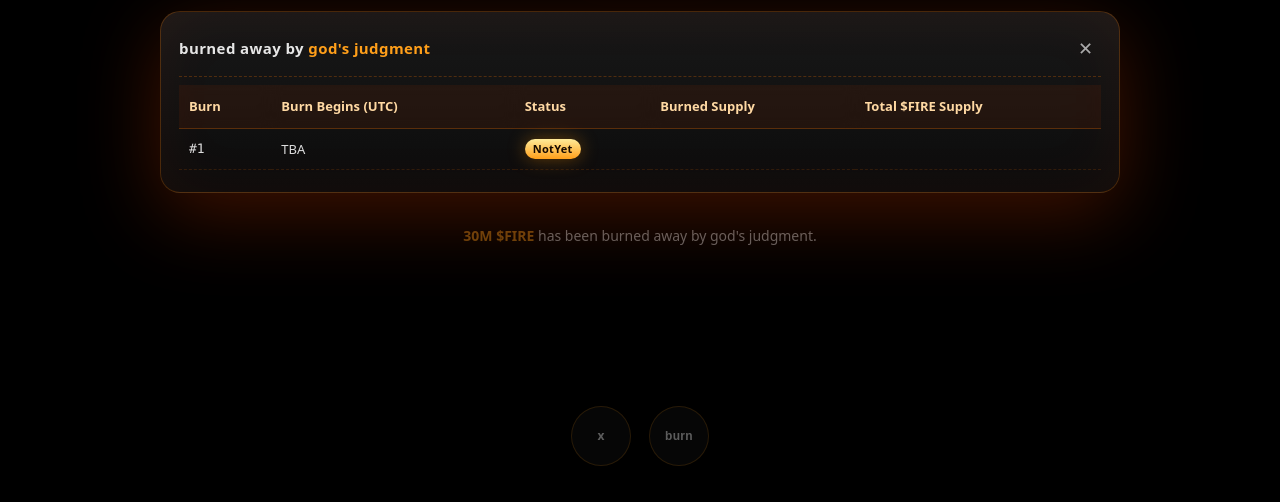
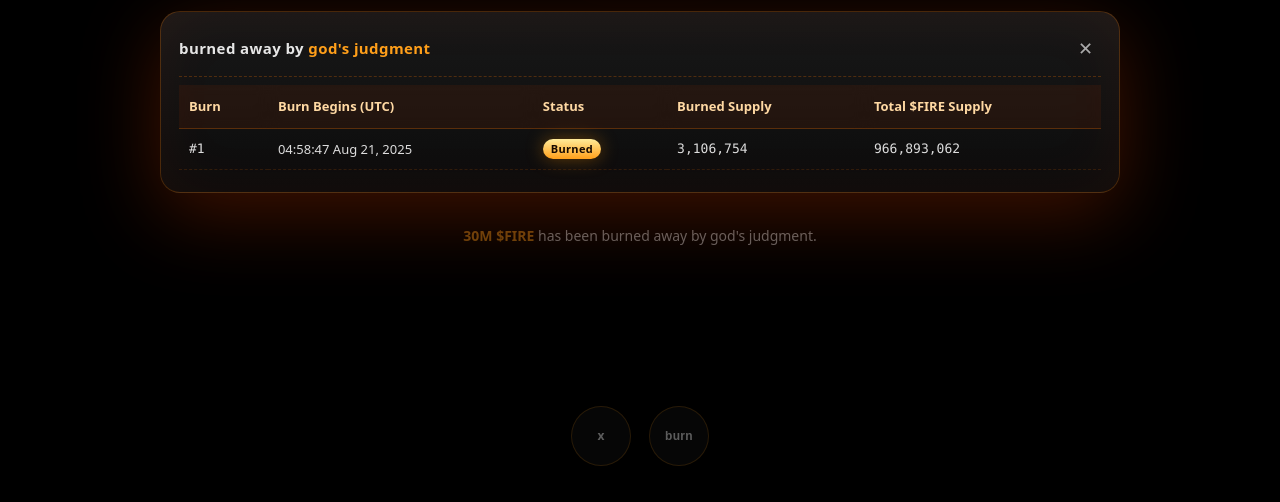
Before and after one commit to shitcoinsol/fire, a plain HTML site: page index.html in a window 1280 px wide. Both pictures are taken after a click on the button "burn". Shown: the part 298-800 px from the top of the page. Drawn offline with Linux system fonts and the light colour scheme.

Commit message:
Update index.html

```diff
--- a/index.html
+++ b/index.html
@@ -190,10 +190,10 @@
           <tbody>
             <tr>
               <td class="mono">#1</td>
-              <td>TBA</td> <!-- 시간 -->
-              <td><span class="badge">NotYet</span></td>
-              <td class="mono"></td> <!-- 번드서플라이 -->
-              <td class="mono"></td> <!-- 토탈파이어 -->
+              <td>04:58:47 Aug 21, 2025</td> <!-- 시간 -->
+              <td><span class="badge">Burned</span></td>
+              <td class="mono">3,106,754</td> <!-- 번드서플라이 -->
+              <td class="mono">966,893,062</td> <!-- 토탈파이어 -->
             </tr>
           </tbody>
         </table>
```
